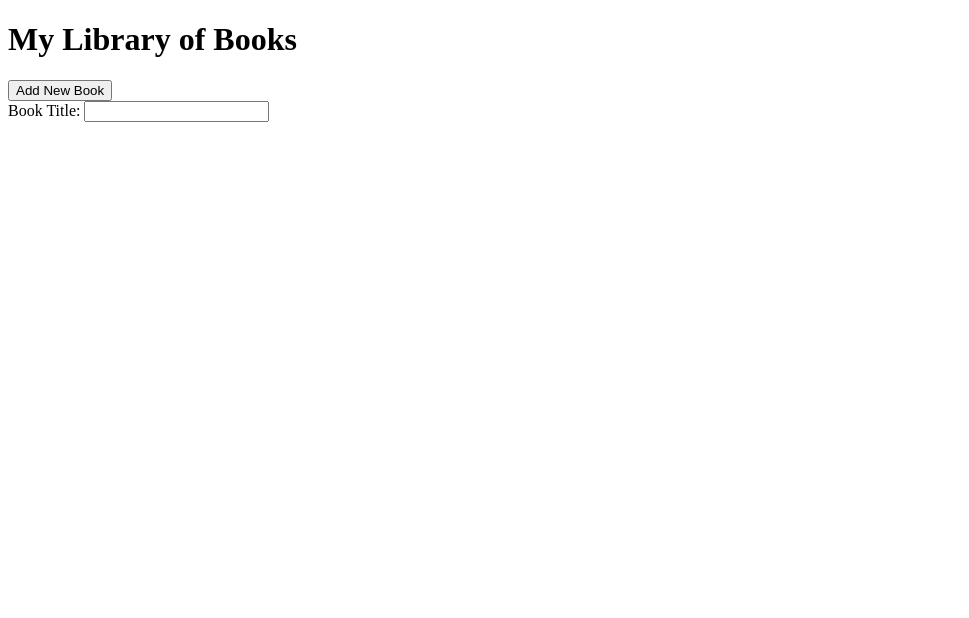
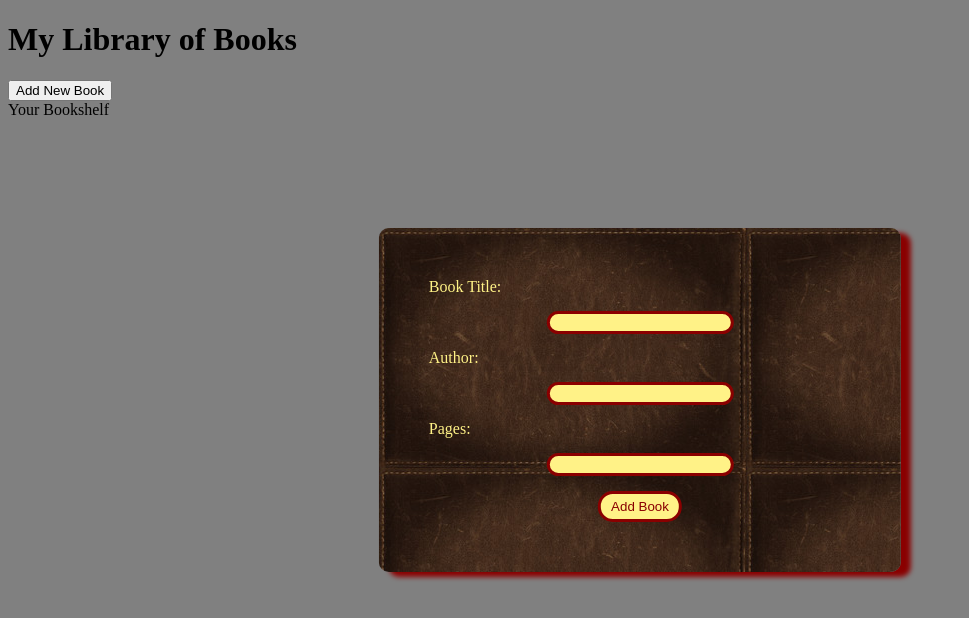
Before and after one commit to lordwee/library, a plain HTML site: page index.html in a window 1280 px wide. Both pictures are taken after a click on the button "Add New Book". Shown: the whole page, without its empty margins (0-969 px from the left). Drawn offline with Linux system fonts and the light colour scheme.

Commit message:
something's not right

```diff
--- a/index.html
+++ b/index.html
@@ -10,5 +10,8 @@
 <body>
 	<h1>My Library of Books</h1>
 	<button class="addBook">Add New Book</button>
+	<div class="bookshelf">Your Bookshelf</div>
+
+
 </body>
 </html>
--- a/script.js
+++ b/script.js
@@ -1,34 +1,80 @@
 const myLibrary = [];
+const body = document.querySelector("body")
+const addBook = document.querySelector("button");
 
 function Book(title, author, pages) {
 	this.title = title;
 	this.author = author;
 	this.pages = pages;
+	this.id = crypto.randomUUID();
 }
 
 function addBookToLibrary(title, author, pages) {
-    return myLibrary.push(new Book(title, author, pages))
+    	myLibrary.push(new Book(title, author, pages))
 }
-addBookToLibrary("Harry Potter", "J.K. Rowling", 355);
-console.log(myLibrary);
-const body = document.querySelector("body")
-const addBook = document.querySelector("button");
+
+function putBookOnShelf() {
+	const bookContainer = document.querySelector(".bookshelf");
+	const book = document.createElement("div");
+	book.setAttribute("class", "book");
+	bookContainer.appendChild(book);
+}
+
 
 addBook.addEventListener('click', function () {
-    let form = document.createElement("form");
+	const addBookContainer = document.createElement("div");
+		addBookContainer.setAttribute("class", "addBookContainer");
+		body.appendChild(addBookContainer)
+
+	const form = document.createElement("form");
+		form.setAttribute("class", "add-book");
 		form.setAttribute("id", "add-book");
-    body.appendChild(form);
+		addBookContainer.appendChild(form);
 
     	const bookTitleLabel = document.createElement("label")
 		bookTitleLabel.textContent = "Book Title: ";
 		bookTitleLabel.setAttribute("for", "bookTitle");
-    bookTitleLabel.setAttribute("id", "newBook");
 
 	const bookTitle = document.createElement("input");
 		bookTitle.setAttribute("type", "text");
 		bookTitle.setAttribute("id", "bookTitle");
-    bookTitle.setAttribute("name", "booktitle");
+		bookTitle.setAttribute("name", "bookTitle");
+
+	const bookAuthorLabel = document.createElement("label");
+		bookAuthorLabel.textContent = "Author: ";
+		bookAuthorLabel.setAttribute("for", "bookAuthor");
+
+	const bookAuthor = document.createElement("input");
+		bookAuthor.setAttribute("type", "text");
+		bookAuthor.setAttribute("id", "bookAuthor");
+		bookAuthor.setAttribute("name", "bookAuthor");
+
+	const bookPagesLabel = document.createElement("label")
+		bookPagesLabel.textContent = "Pages: ";
+		bookPagesLabel.setAttribute("for", "bookPages");
+
+	const bookPages = document.createElement("input");
+		bookPages.setAttribute("type", "number");
+		bookPages.setAttribute("id", "bookPages");
+		bookPages.setAttribute("name", "bookPages");
+
+	const submit = document.createElement("button");
+		submit.textContent = "Add Book";
+		submit.setAttribute("type", "submit")
+		submit.setAttribute("id", "submit")
 
 	form.appendChild(bookTitleLabel);
 	form.appendChild(bookTitle);
+	form.appendChild(bookAuthorLabel);
+	form.appendChild(bookAuthor);
+	form.appendChild(bookPagesLabel);
+	form.appendChild(bookPages);
+	form.appendChild(submit);
+
+	submit.addEventListener("click", function(event) {
+		event.preventDefault();
+		addBookToLibrary(bookTitle.value, bookAuthor.value, bookPages.value);
+		putBookOnShelf();
+		addBookContainer.remove();
 	});
+});
--- a/style.css
+++ b/style.css
@@ -0,0 +1,56 @@
+body {
+	background-color: grey;
+}
+.addBookContainer {
+	position: fixed;
+	top: 50%;
+	left: 50%;
+	transform: translate(-50%, -50%);
+	z-index: 9999;
+	background: url(bookcover.jpg);
+	color: #fff287;
+	padding: 50px;
+	border-radius: 10px;
+	box-shadow: 10px 5px 5px #8A0000;
+	min-width: 33%;
+}
+form {
+	display: flex;
+	flex-direction: column;
+	gap: 15px;
+}
+
+input {
+	max-width: 50%;
+	border: 3px solid #8A0000;
+	border-radius: 15px;
+	background-color: #fff287;
+	color: #8A0000;
+	align-self: center;
+
+}
+
+form > button {
+	border-radius: 15px;
+	padding: 5px 10px;
+	background-color: #fff287;
+	border: 3px solid #8A0000;
+	color: #8A0000;
+	max-width: 25%;
+	align-self: center;
+
+
+h1 {
+	text-align: center;
+}
+
+.bookshelf {
+	width:  500px;
+	height: 500px;
+	background-color: green;
+}
+
+.book {
+	background-color: red;
+	height: 50px;
+}
```
Also changed, not shown: bookcover.jpg (added). Lines whose indentation alone changed are shown as unchanged.
